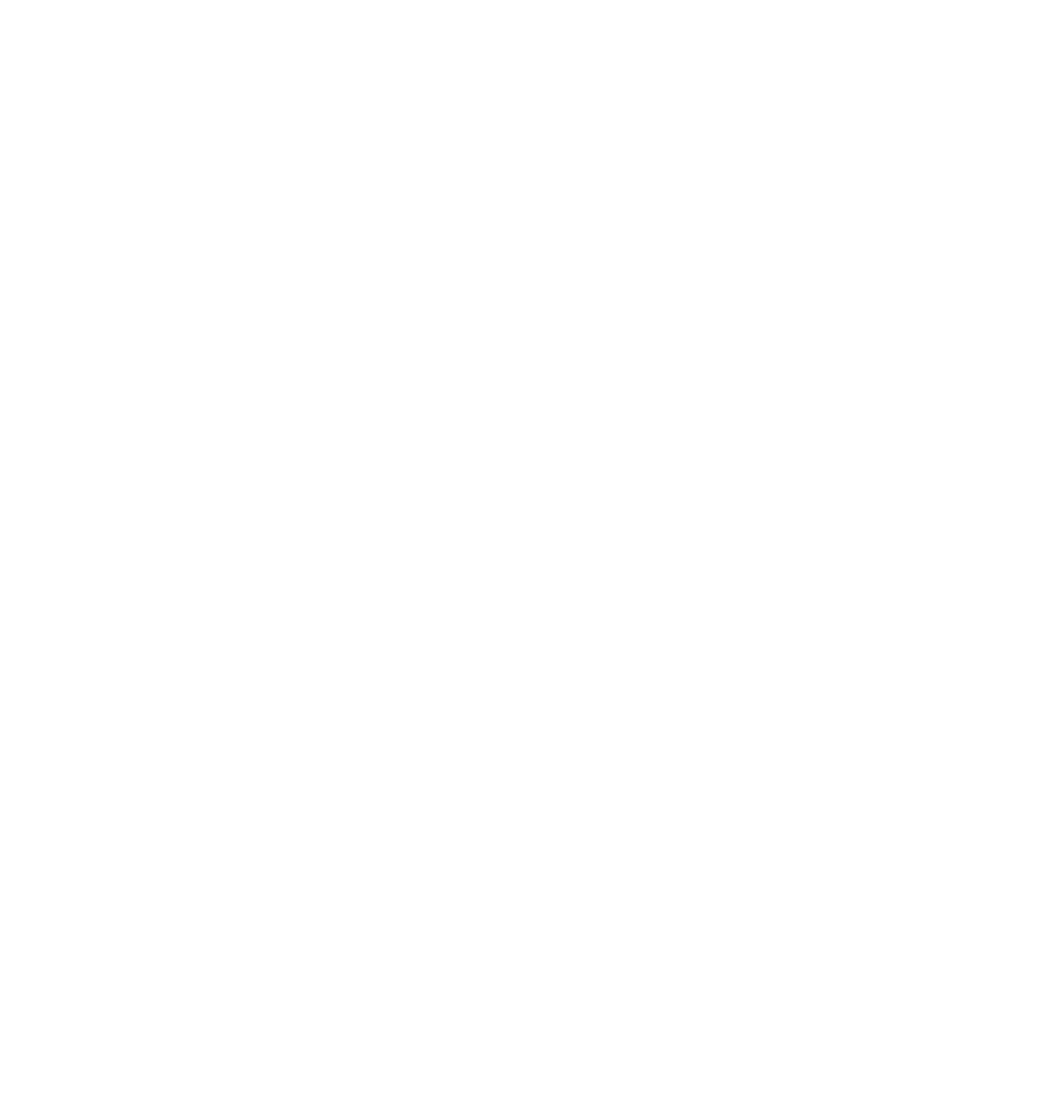
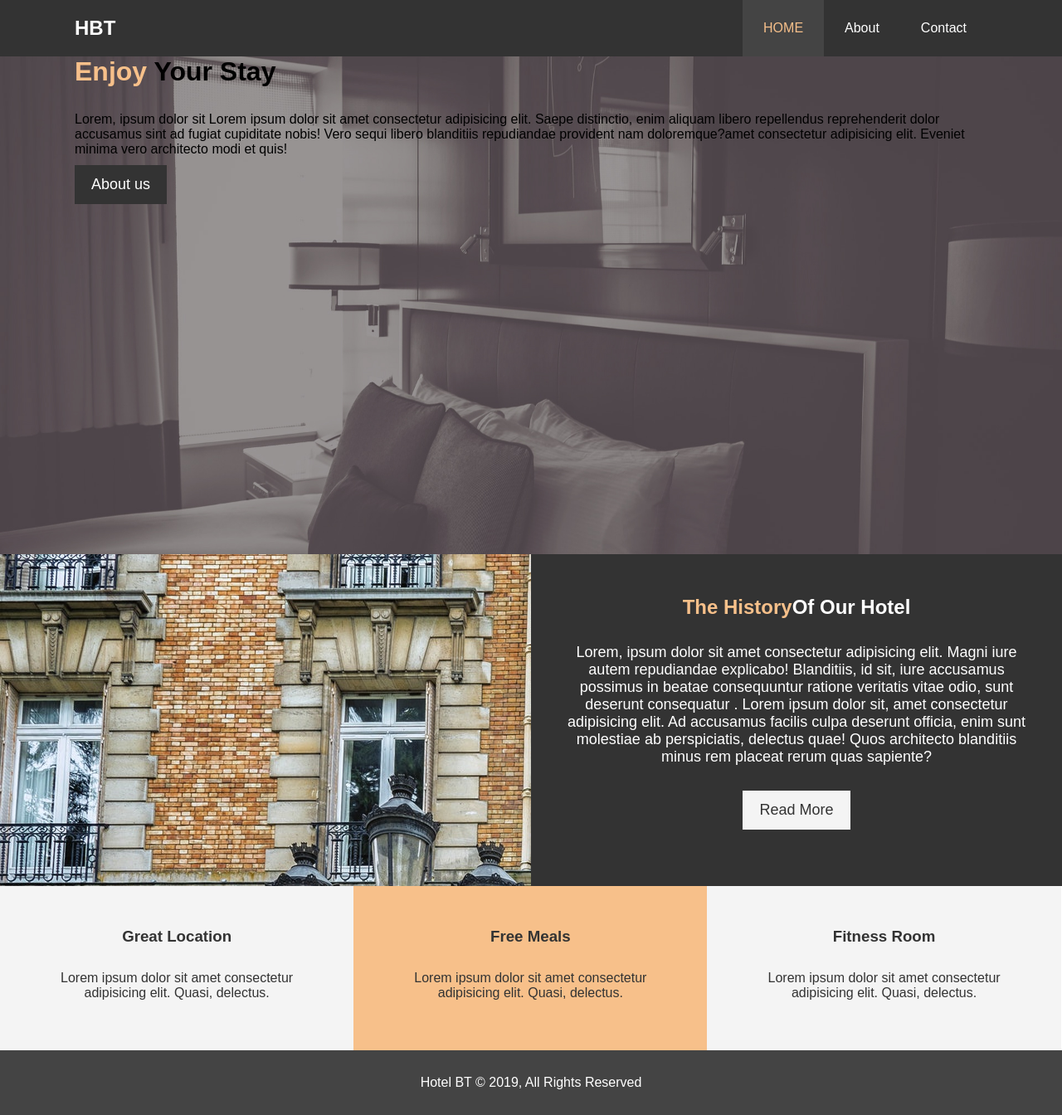
Before and after one commit to sevinchoy06/seviilea, a plain HTML site: page index.html in a window 1280 px wide. Shown: the whole page at 83% size. Before the commit the page ends 800 px from the top, so only its background shows below. Drawn offline with Linux system fonts and the light colour scheme.

Commit message:
About increadible Hotel

```diff
--- a/index.html
+++ b/index.html
@@ -3,9 +3,66 @@
 <head>
     <meta charset="UTF-8">
     <meta name="viewport" content="width=device-width, initial-scale=1.0">
-    <title>Document</title>
+    <title>Tropic</title>
+    <link rel="stylesheet" href="style.css"/>
 </head>
 <body>
-
+    <header>
+      <nav id="navbar">
+        <div class="container">
+            <h1 class="logo"> <a href="#">HBT</a></h1>
+            <ul>
+                <li><a href="#" class="current">HOME</a></li>
+                <li><a href="about.html">About</a></li>
+                <li><a href="contact.html">Contact</a></li>
+            </ul>
+        </div>
+      </nav>
+      <div id="showcase">
+        <div class="container">
+          <h1>
+            <span class="text-primary"> Enjoy</span>
+            Your Stay
+          </h1>
+          <p>Lorem, ipsum dolor sit Lorem ipsum dolor sit amet consectetur adipisicing elit. Saepe distinctio, enim aliquam libero repellendus
+            reprehenderit dolor accusamus sint ad fugiat cupiditate nobis! Vero sequi libero blanditiis repudiandae provident nam doloremque?amet
+             consectetur adipisicing elit. Eveniet minima vero
+             architecto modi et quis!</p>
+              <a href="about.html" class="btn">About us</a>
+        </div>
+      </div>
+    </header>
+    <section id="home-info" class="bg-dark">
+      <div class="info-img"></div>
+      <div class="info-content">
+        <h2><span class="text-primary">The History</span>Of Our Hotel</h2>
+        <p>Lorem, ipsum dolor sit amet consectetur adipisicing elit. Magni iure autem repudiandae explicabo!
+           Blanditiis, id sit, iure accusamus possimus in beatae consequuntur ratione veritatis vitae odio, sunt
+            deserunt consequatur . Lorem ipsum dolor sit, amet consectetur adipisicing elit. Ad accusamus facilis culpa deserunt officia,
+             enim sunt molestiae ab perspiciatis, delectus quae! Quos architecto blanditiis minus rem placeat rerum quas sapiente?</p>
+             <a href="about.html" class="btn btn-light">Read More</a>
+      </div>
+    </section>
+    <section id="features">
+      <div class="box bg-light">
+        <i class="fas fa-hotel fa-3x"></i>
+        <h3>Great Location</h3>
+        <p>Lorem ipsum dolor sit amet consectetur adipisicing elit. Quasi, delectus.</p>
+      </div>
+      <div class="box bg-primary">
+        <i class="fas fa-utensils fa-3x"></i>
+        <h3>Free Meals</h3>
+        <p>Lorem ipsum dolor sit amet consectetur adipisicing elit. Quasi, delectus.</p>
+      </div>
+      <div class="box bg-light">
+        <i class="fas fa-dumbbell fa-3x"></i>
+        <h3>Fitness Room</h3>
+        <p>Lorem ipsum dolor sit amet consectetur adipisicing elit. Quasi, delectus.</p>
+      </div>
+    </section>
+    <div class="clr"></div>
+    <footer id="main-footer">
+      <p>Hotel BT &copy; 2019, All Rights Reserved</p>
+    </footer>
 </body>
 </html>
--- /dev/null
+++ b/style.css
@@ -0,0 +1,149 @@
+*{
+    margin: 0;
+    padding: 0;
+    box-sizing: border-box;
+}
+html,
+body{
+    font-family: sans-serif;
+}
+a{
+    color: #333;
+    text-decoration: none;
+}
+h1,
+h2,
+h3 {
+padding-bottom: 20px;
+}
+p {
+    margin: 10px 0;
+}
+#navbar {
+    background-color: #333;
+    color: #fff;
+    overflow: auto;
+}
+#navbar a {
+    color: #fff;
+}
+#navbar h1{
+    float: left;
+    padding-top: 20px;
+}
+#navbar ul {
+    float: right;
+    list-style: none;
+}
+#navbar ul li {
+    float: left;
+}
+#navbar ul li a {
+    display: inline-block;
+    padding: 25px;
+}
+#navbar ul li a:hover,
+#navbar ul li a.current{
+    background-color: #444;
+    color: #f7c08a;
+}
+.container{
+    max-width: 1100px;
+    margin: 0 auto;
+}
+.text-primary{
+    color: #f7c08a;
+}
+.lead{
+    font-size: 20px;
+}
+.btn{
+    display:inline-block ;
+    font-size:18px ;
+    color:#fff ;
+    background-color:#333 ;
+    padding: 13px 20px;
+    border: none;
+    cursor: pointer;
+}
+.btn:hover{
+    background-color: #f7c08a ;
+    color: #333;
+}
+.btn-light{
+    background-color: #f4f4f4;
+    color: #333;
+}
+.btn-dark{
+    background-color: #333;
+    color: #fff;
+}
+.bg-dark{
+    background-color: #333;
+    color: #fff;
+}
+.bg-light{
+    background-color: #f4f4f4;
+    color: #333;
+}
+.bg-primary{
+    background-color: #f7c08a ;
+    color: #333;
+}
+.clr{
+    clear: both;
+}
+#showcase{
+    background-image: url("../imga/showcase.jpg");
+    background-repeat: no-repeat;
+    background-position: center;
+    background-size: cover;
+    height: 600px;
+}
+#showcase .showcase-content{
+    text-align: center;
+    color: #fff;
+    padding-top: 170px;
+}
+#show-case h1{
+    font-size: 20px;
+}
+#show-case p{
+    padding-bottom: 20px;
+    font-size: 20px;
+}
+#home-info {
+    height: 400px;
+}
+#home-info .info-img{
+    float: left;
+    width: 50%;
+    height: 100%;
+    background-image: url("../imga/photo-1.jpg");
+}
+#home-info .info-content{
+    float: right;
+    width: 50%;
+    height: 100%;
+    text-align: center;
+    padding: 50px 30px;
+}
+#home-info .info-content p{
+    padding-bottom: 20px;
+    font-size: 18px;
+}
+.box{
+    width: 33.3%;
+    float: left;
+    padding: 50px;
+    text-align: center;
+}
+.box i{
+    margin-bottom: 10px;
+}
+#main-footer{
+    text-align: center;
+    background-color: #444;
+    color: #fff;
+    padding: 20px;
+}
```
Also changed, not shown: imga/20191119-hotel-01.webp (added), imga/gasa.jpg (added), imga/hotel-de-bourgtheroulde-autograph-collection-rouen-095-43033-728x400.webp (added), imga/photo-1.jpg (added), imga/showcase.jpg (added), 1 other file.
